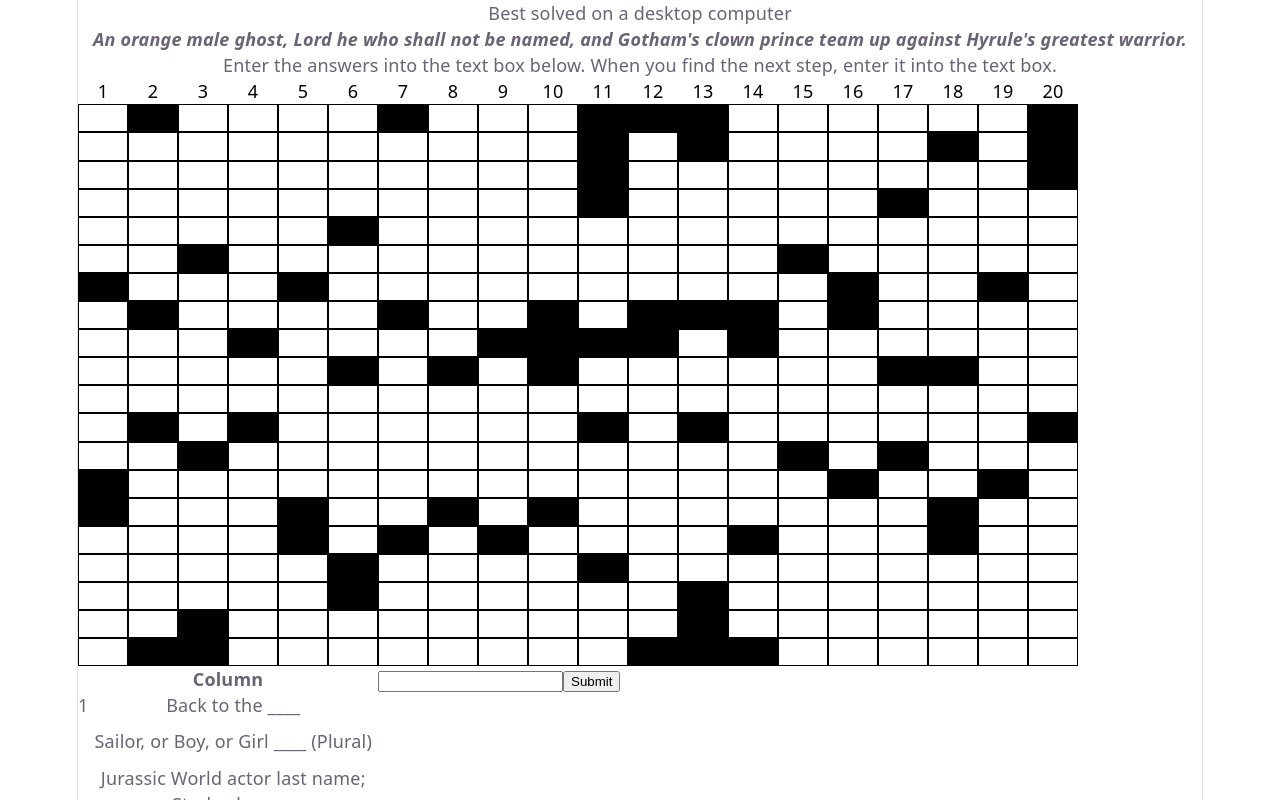
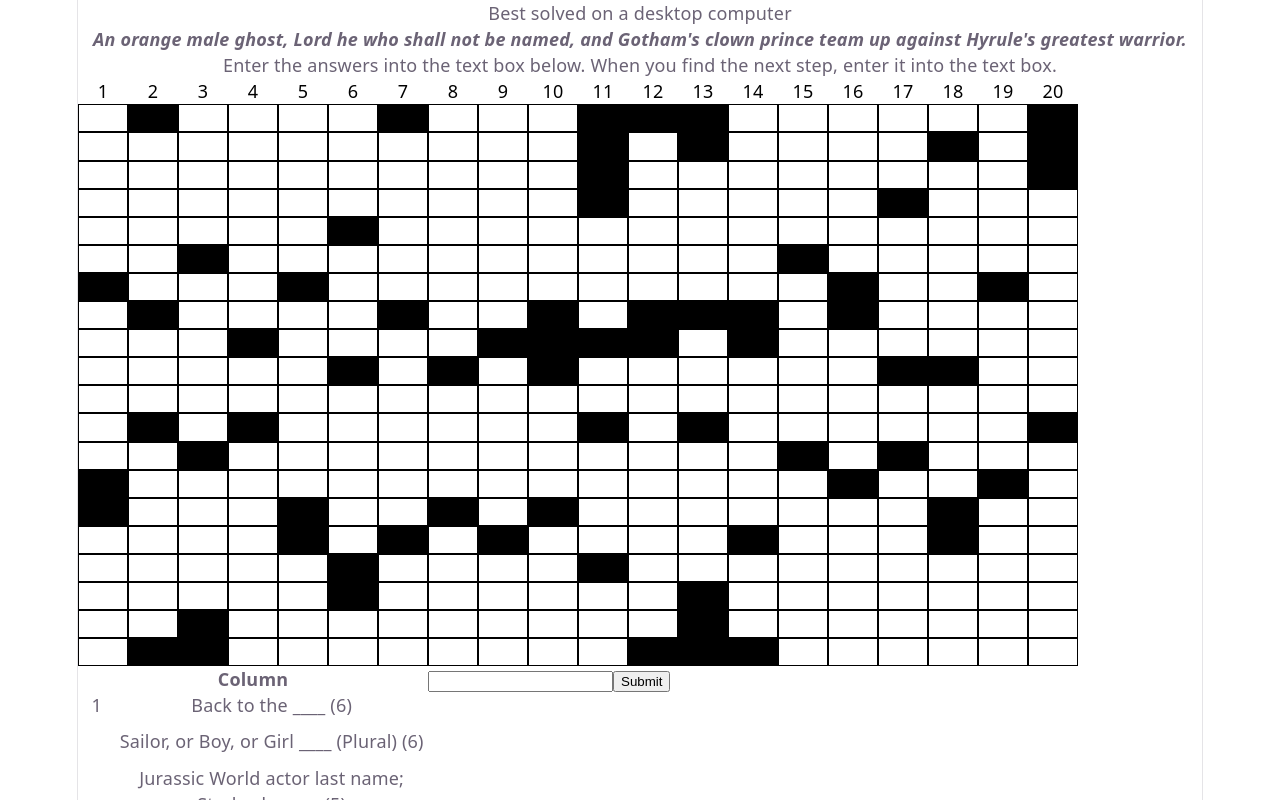
Before and after one commit to thejdlowe/crossword-puzzle, a React (Vite) app: page / in a window 1280 px wide. Shown: the top 800 px of the page. Built offline with nearby package versions, Linux system fonts and the light colour scheme.

Commit message:
Minor style changes

```diff
--- a/src/components/Puzzle/components/Crossword/Crossword.tsx
+++ b/src/components/Puzzle/components/Crossword/Crossword.tsx
@@ -58,13 +58,13 @@ export const Crossword = ({
 					{columns.map((column, columnIndex) => (
 						<div
 							key={columnIndex}
-							style={{ display: "flex", width: "300px", paddingBottom: "10px" }}
+							style={{ display: "flex", width: "350px", paddingBottom: "10px" }}
 						>
-							<span>{columnIndex + 1}</span>
+							<span style={{width: "50px"}}>{columnIndex + 1}</span>
 							<span>
 								{column.map(
 									(
-										cell: { question: string; solved: boolean },
+										cell: { question?: string; solved: boolean, answer?: string },
 										rowIndex: number,
 									) => {
 										if (!cell.question) {
@@ -76,7 +76,7 @@ export const Crossword = ({
 										}
 										return (
 											<div key={rowIndex} style={style}>
-												{cell.question}
+												{cell.question} ({cell.answer.length})
 											</div>
 										);
 									},
```
